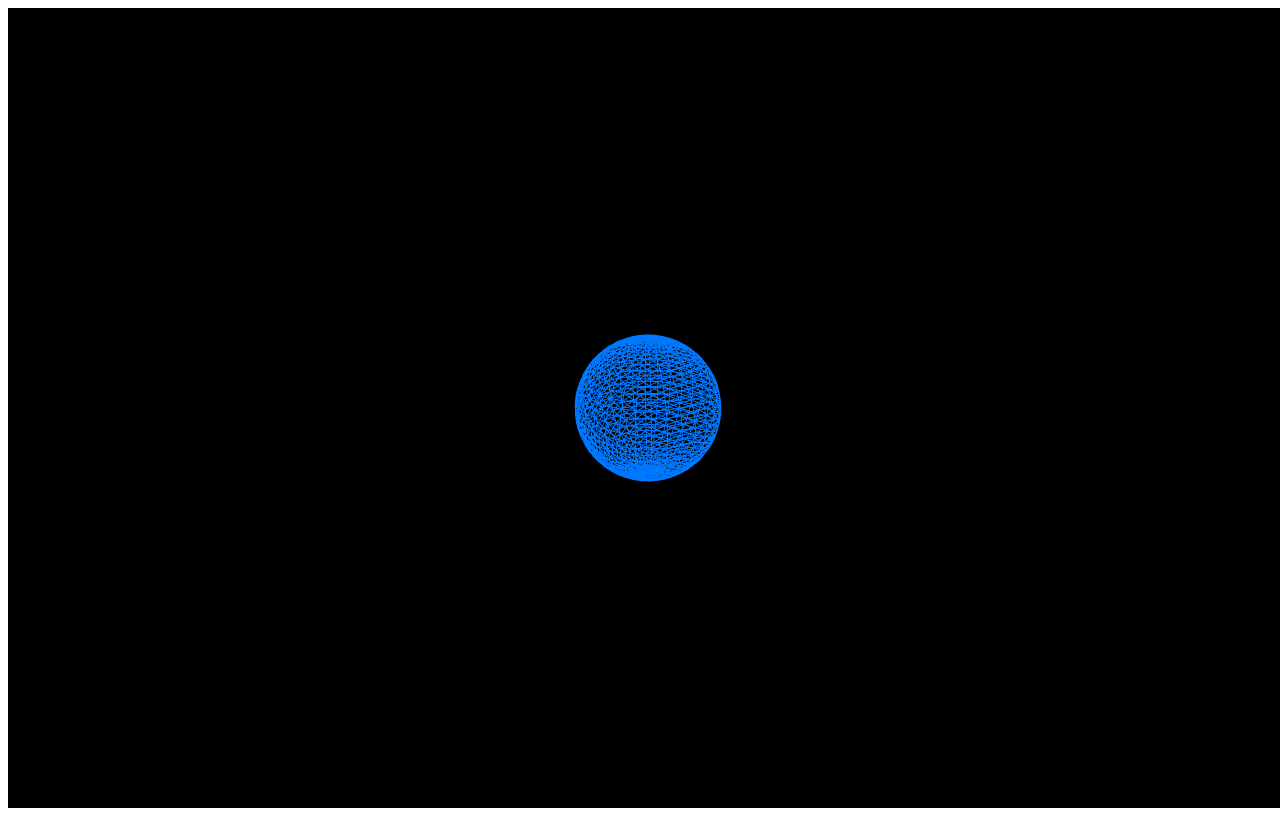
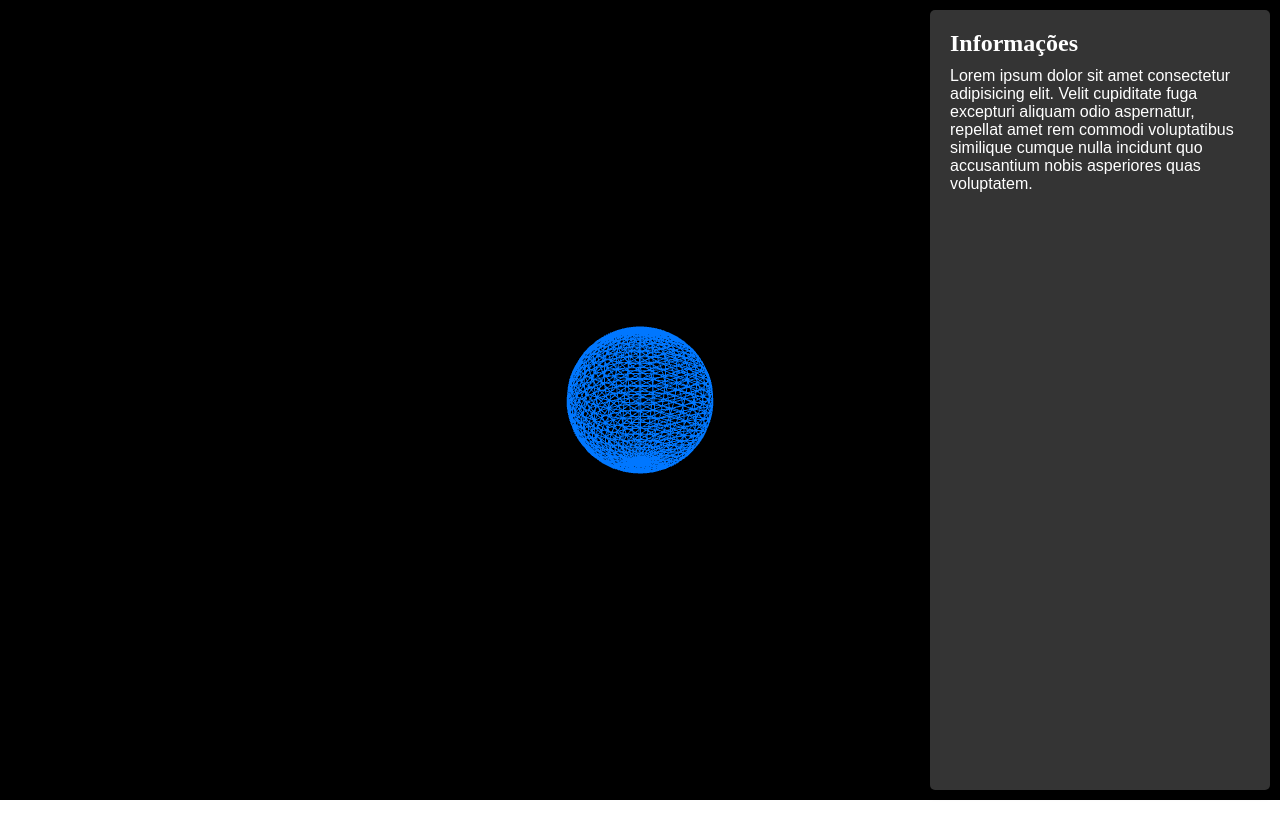
Before and after one commit to iamThiagoo/hackathon-nasa-2024, a website built with Vite: page index.html in a window 1280 px wide. Built offline with nearby package versions, Linux system fonts and the light colour scheme; animation ran at ten frames a second.

Commit message:
modal informações

```diff
--- a/index.html
+++ b/index.html
@@ -5,9 +5,60 @@
     <link rel="icon" type="image/svg+xml" href="/vite.svg" />
     <meta name="viewport" content="width=device-width, initial-scale=1.0" />
     <title>Vite App</title>
+    <style>
+      * {
+        margin: 0;
+        overflow: hidden;
+      }
+
+      /* Estilos para a modal */
+      .modal {
+        position: fixed;
+        top: 10px;
+        right: 10px;
+        bottom: 10px;
+        max-width: 90%;
+        width: 300px;
+        border-radius: 5px;
+        padding: 20px;
+        color: white;
+        background-color: rgba(255, 255, 255, 0.205);
+        z-index: 10;
+        box-shadow: 0 4px 8px rgba(0, 0, 0, 0.2);
+    }
+      .overlay {
+          display: none;
+          position: fixed;
+          top: 0;
+          left: 0;
+          width: 100%;
+          height: 100%;
+          background-color: rgba(0, 0, 0, 0.5);
+          z-index: 9; /* Deve estar abaixo da modal */
+      }
+
+      #texto-info{
+        margin-top: 10px;
+        font-family: Arial, Helvetica, sans-serif;
+      }
+    </style>
   </head>
   <body>
     <div id="app"></div>
     <script type="module" src="/main.js"></script>
+
+    <!-- Modal HTML -->
+    <div class="overlay" id="overlay"></div>
+    <div class="modal" id="modal">
+      <h2>Informações</h2>
+      <p id="texto-info">
+        Lorem ipsum dolor sit amet consectetur adipisicing elit.
+        Velit cupiditate fuga excepturi aliquam odio aspernatur,
+        repellat amet rem commodi voluptatibus similique cumque
+        nulla incidunt quo accusantium nobis asperiores quas voluptatem.
+      </p>
+    </div>
+
+    <script type="module" src="/main.js"></script>
   </body>
 </html>
```
